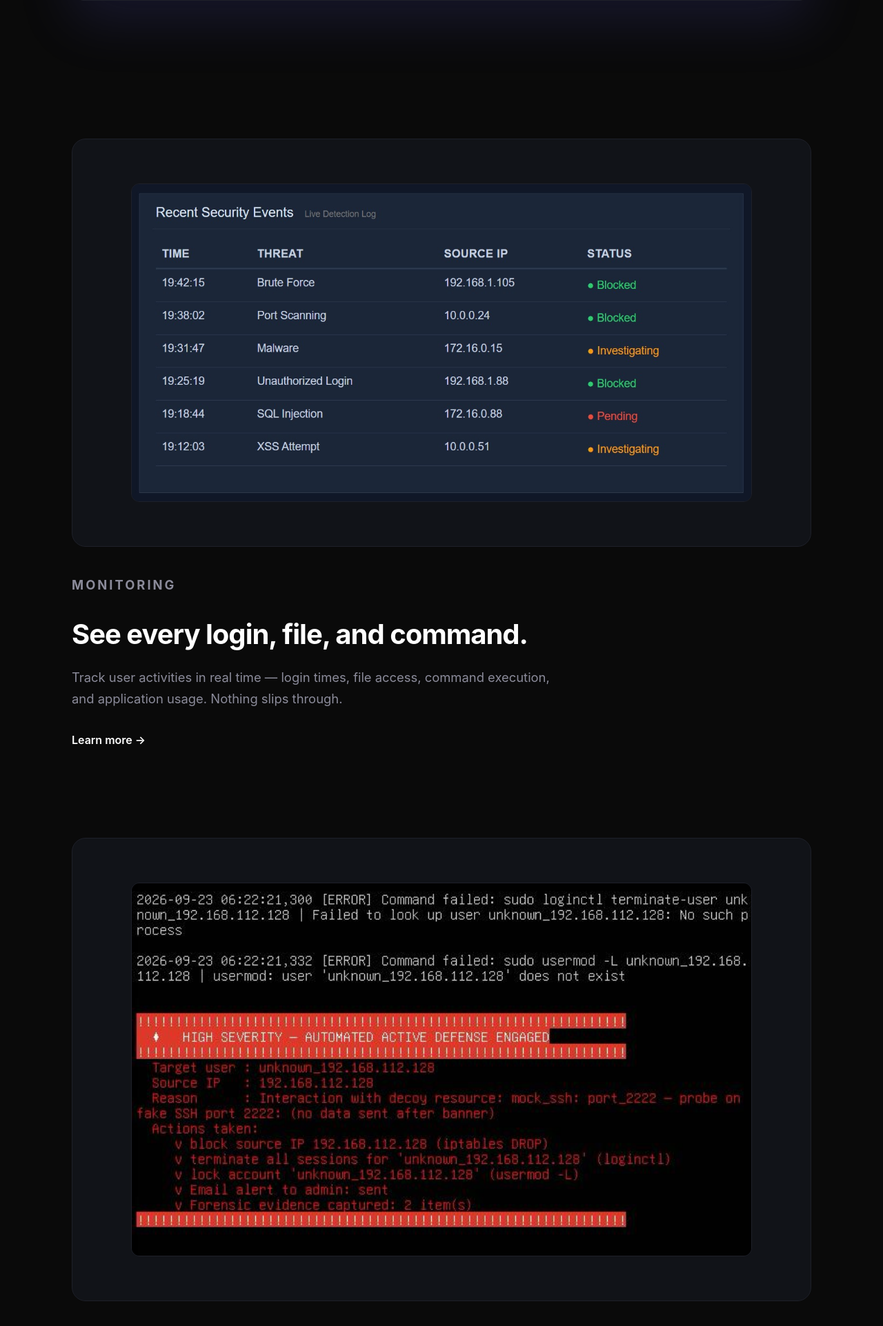
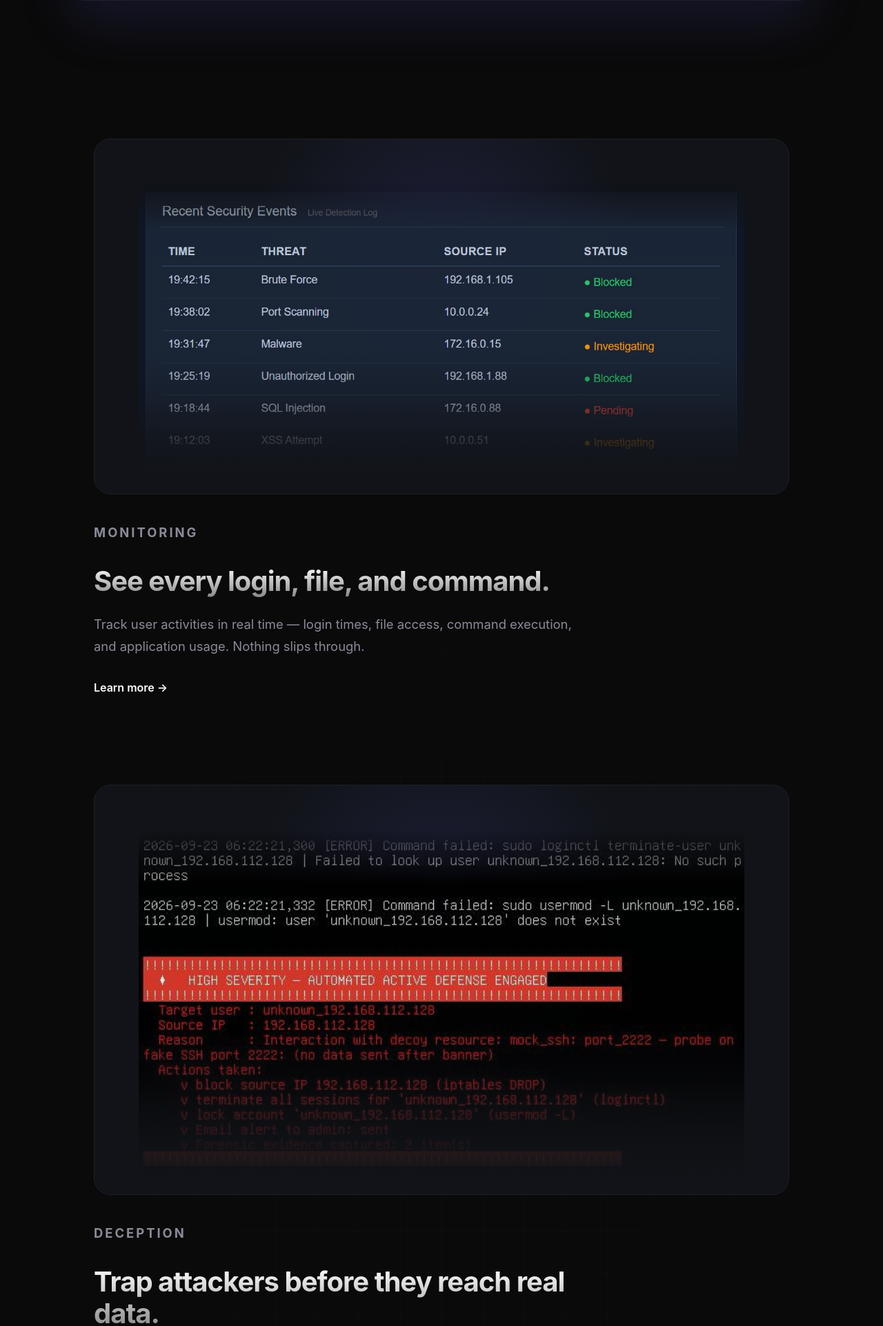
Before and after one commit to alissaazmizan-cloud/smart-stad, a Flask app: page / in a window 1280 px wide. Shown: the part 1659-3582 px from the top of the page at 69% size. Run offline with Flask 3, Linux system fonts and the light colour scheme.

Commit message:
Add feature

```diff
--- a/static/css/landing.css
+++ b/static/css/landing.css
@@ -382,46 +382,70 @@ footer {
     display: flex;
     flex-direction: column;
     gap: 2.5rem;
+    padding: 0 2rem;
+    transition: opacity 0.6s;
 }
 
 .feature-block-image {
     background-color: var(--bg-card);
     border: 1px solid var(--border);
-    border-radius: 20px;
-    padding: 4rem;
+    border-radius: 24px;
+    padding: 4rem 4rem 0 4rem;
     display: flex;
     justify-content: center;
-    align-items: center;
-    transition: border-color 0.3s, box-shadow 0.3s;
+    align-items: flex-start;
+    transition: border-color 0.4s, box-shadow 0.4s, transform 0.4s;
     position: relative;
     overflow: hidden;
+    min-height: 480px;
 }
 
 .feature-block-image::before {
     content: '';
     position: absolute;
-    top: 50%;
+    top: 30%;
     left: 50%;
     transform: translate(-50%, -50%);
-    width: 60%;
-    height: 60%;
+    width: 70%;
+    height: 70%;
     background: radial-gradient(circle, var(--accent-glow) 0%, rgba(0,0,0,0) 70%);
     pointer-events: none;
     z-index: 0;
 }
 
+.feature-block-image::after {
+    content: '';
+    position: absolute;
+    bottom: 0;
+    left: 0;
+    width: 100%;
+    height: 40%;
+    background: linear-gradient(to bottom, transparent, var(--bg-card));
+    pointer-events: none;
+    z-index: 2;
+}
+
 .feature-block:hover .feature-block-image {
     border-color: var(--accent);
-    box-shadow: 0 25px 70px var(--accent-glow);
+    box-shadow: 0 30px 90px var(--accent-glow-strong);
+    transform: translateY(-4px);
 }
 
 .feature-block-image img {
     width: 100%;
     max-width: 900px;
-    border-radius: 12px;
-    border: 1px solid var(--border);
+    border-radius: 16px 16px 0 0;
     position: relative;
     z-index: 1;
+    transition: transform 0.6s ease;
+    opacity: 0.95;
+        mask-image: linear-gradient(to bottom, transparent 0%, black 15%, black 70%, transparent 100%);
+    -webkit-mask-image: linear-gradient(to bottom, transparent 0%, black 15%, black 70%, transparent 100%);
+}
+
+.feature-block:hover .feature-block-image img {
+    transform: scale(1.04);
+    opacity: 1;
 }
 
 .feature-block-content {
@@ -442,6 +466,10 @@ footer {
     line-height: 1.15;
     letter-spacing: -1px;
     margin-bottom: 1.5rem;
+    background: linear-gradient(180deg, #ffffff 0%, #888888 100%);
+    -webkit-background-clip: text;
+    -webkit-text-fill-color: transparent;
+    background-clip: text;
 }
 
 .feature-block-content p {
@@ -581,9 +609,6 @@ footer {
     }
 }
 
-/* =========================== */
-/* MOBILE */
-/* =========================== */
 @media (max-width: 768px) {
     .hero h1 {
         font-size: 2.5rem;
@@ -614,3 +639,24 @@ footer {
         font-size: 1.5rem;
     }
 }
+
+.feature-blocks {
+    position: relative;
+}
+
+.feature-blocks::before {
+    content: '';
+    position: absolute;
+    top: 0;
+    left: 0;
+    width: 100%;
+    height: 100%;
+    background-image:
+        linear-gradient(rgba(99, 102, 241, 0.04) 1px, transparent 1px),
+        linear-gradient(90deg, rgba(99, 102, 241, 0.04) 1px, transparent 1px);
+    background-size: 60px 60px;
+    pointer-events: none;
+    z-index: -1;
+    mask-image: radial-gradient(ellipse at center, black 30%, transparent 80%);
+    -webkit-mask-image: radial-gradient(ellipse at center, black 30%, transparent 80%);
+}
```
